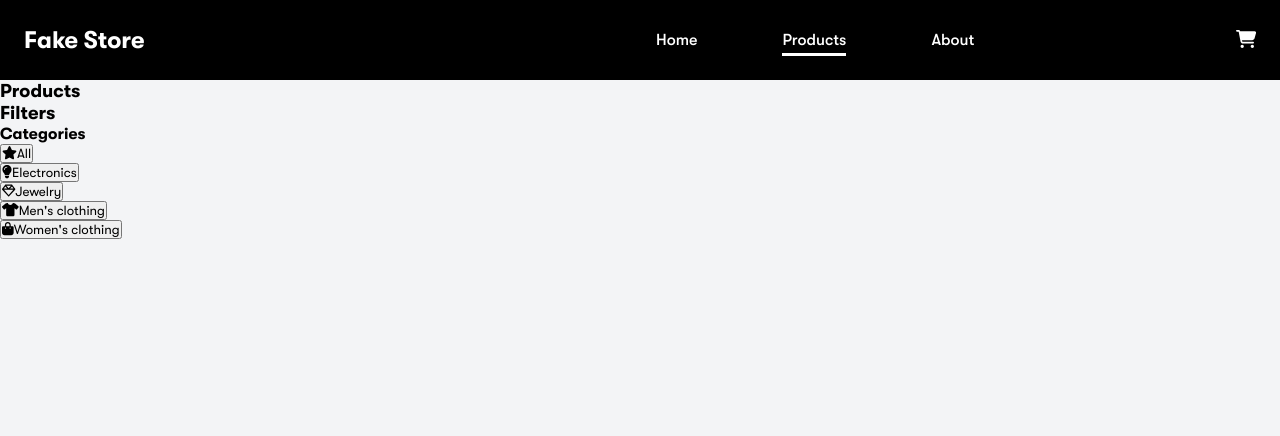
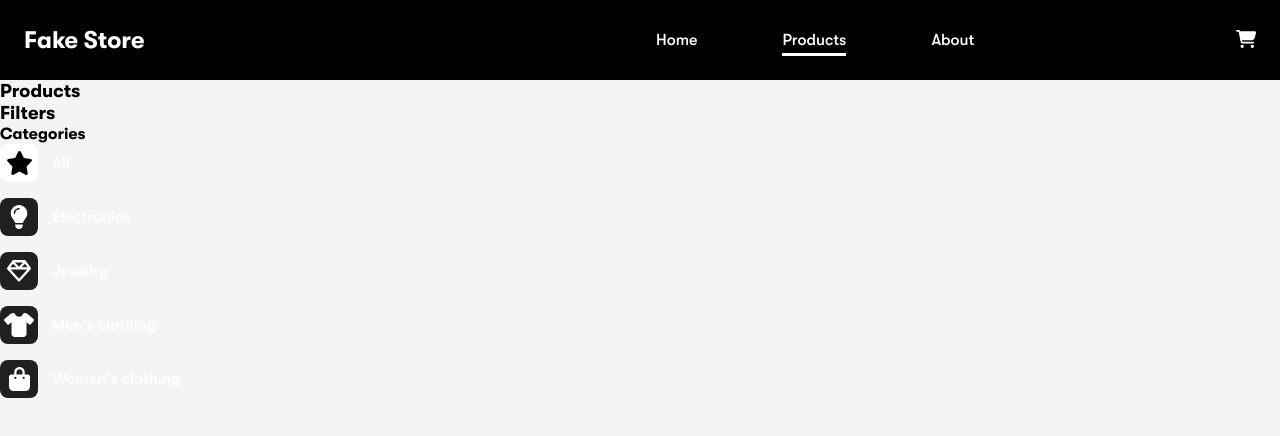
Before and after one commit to ahmeducf/shopping-cart, a React (Vite) app: page /products in a window 1280 px wide. Shown: the top 436 px of the page. Built offline with nearby package versions, Linux system fonts and the light colour scheme.

Commit message:
chore: Implement CategoryList component styles

```diff
--- a/src/features/products/category-list/CategoryList.jsx
+++ b/src/features/products/category-list/CategoryList.jsx
@@ -1,7 +1,19 @@
-import { faBagShopping, faLightbulb, faShirt, faStar } from '@fortawesome/free-solid-svg-icons';
+import {
+  faBagShopping,
+  faLightbulb,
+  faShirt,
+  faStar,
+} from '@fortawesome/free-solid-svg-icons';
 import { faGem } from '@fortawesome/free-regular-svg-icons';
 import { FontAwesomeIcon } from '@fortawesome/react-fontawesome';
-import { categoryList, listItem, btn, iconWrapper, name } from './CategoryList.module.css';
+import {
+  categoryList,
+  listItem,
+  btn,
+  iconWrapper,
+  name,
+  active,
+} from './CategoryList.module.css';
 
 function CategoryList() {
   const categories = [
@@ -12,10 +24,17 @@ function CategoryList() {
     { id: 5, name: "Women's clothing", icon: faBagShopping },
   ];
 
+  const activeCategory = categories[0];
+
   return (
     <ul className={categoryList}>
       {categories.map((category) => (
-        <li key={category.id} className={listItem}>
+        <li
+          key={category.id}
+          className={`${listItem} ${
+            activeCategory.id === category.id ? active : ''
+          }`}
+        >
           <button type="button" className={btn}>
             <span className={iconWrapper}>
               <FontAwesomeIcon icon={category.icon} />
--- a/src/features/products/category-list/CategoryList.module.css
+++ b/src/features/products/category-list/CategoryList.module.css
@@ -1,17 +1,46 @@
 .categoryList {
+  display: flex;
+  flex-direction: column;
+  gap: 16px;
 }
 
 .listItem {
+  color: #fff;
+  cursor: pointer;
 }
 
 .btn {
-
+  display: flex;
+  gap: 14px;
+  align-items: center;
+  color: #fff;
+  background-color: transparent;
+  border: none;
+  cursor: pointer;
 }
 
 .iconWrapper {
+  width: 38px;
+  height: 38px;
+  background-color: rgb(32, 32, 32);
+  border-radius: 8px;
+  color: #fff;
+  font-size: 1.5rem;
+  display: flex;
+  justify-content: center;
+  align-items: center;
+  transition:
+    background-color 0.5s ease,
+    color 0.5s ease;
+}
 
+.listItem.active .iconWrapper,
+.listItem:hover .iconWrapper {
+  background-color: #fff;
+  color: #000;
 }
 
 .name {
-
+  font-size: 1rem;
+  font-weight: 500;
 }
```
